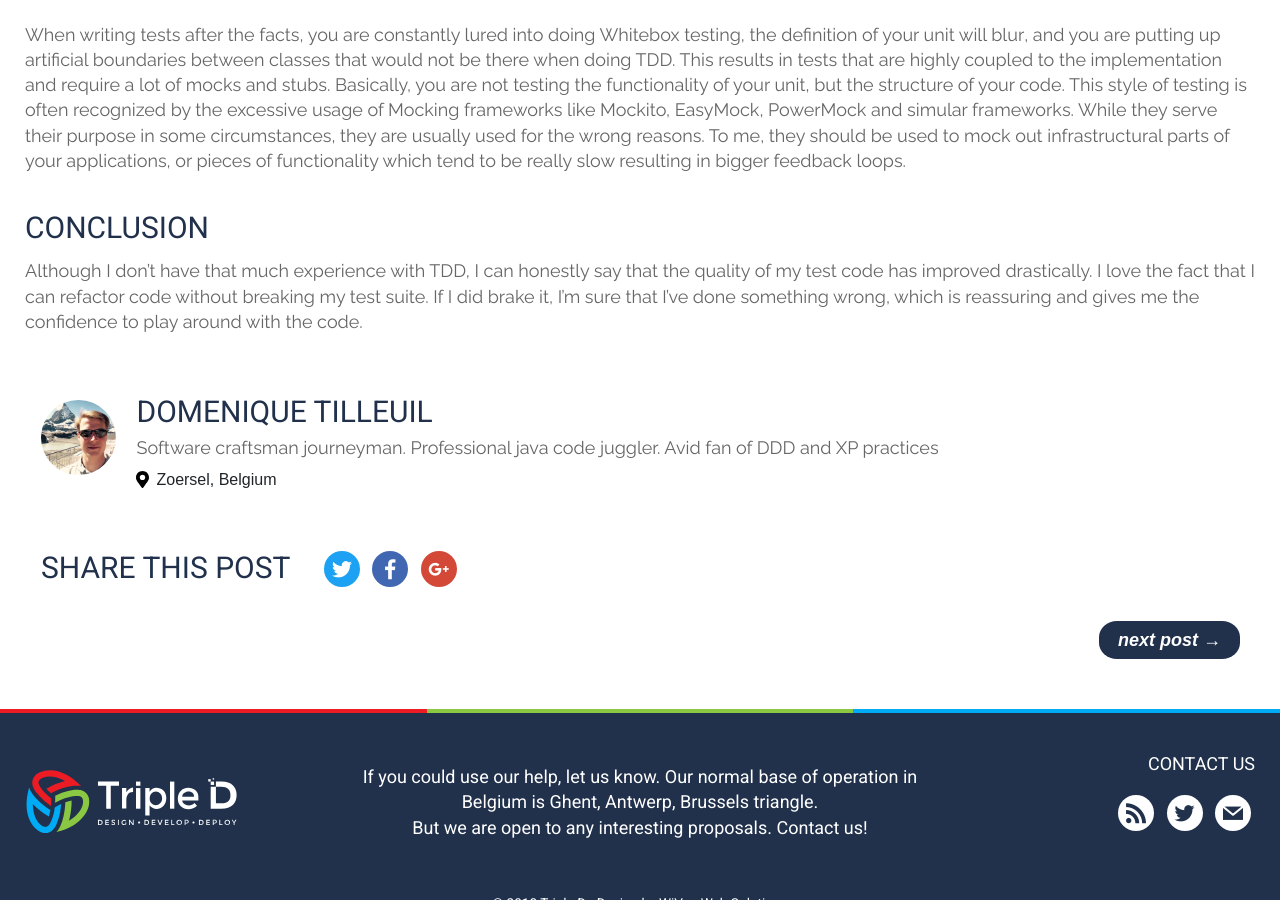
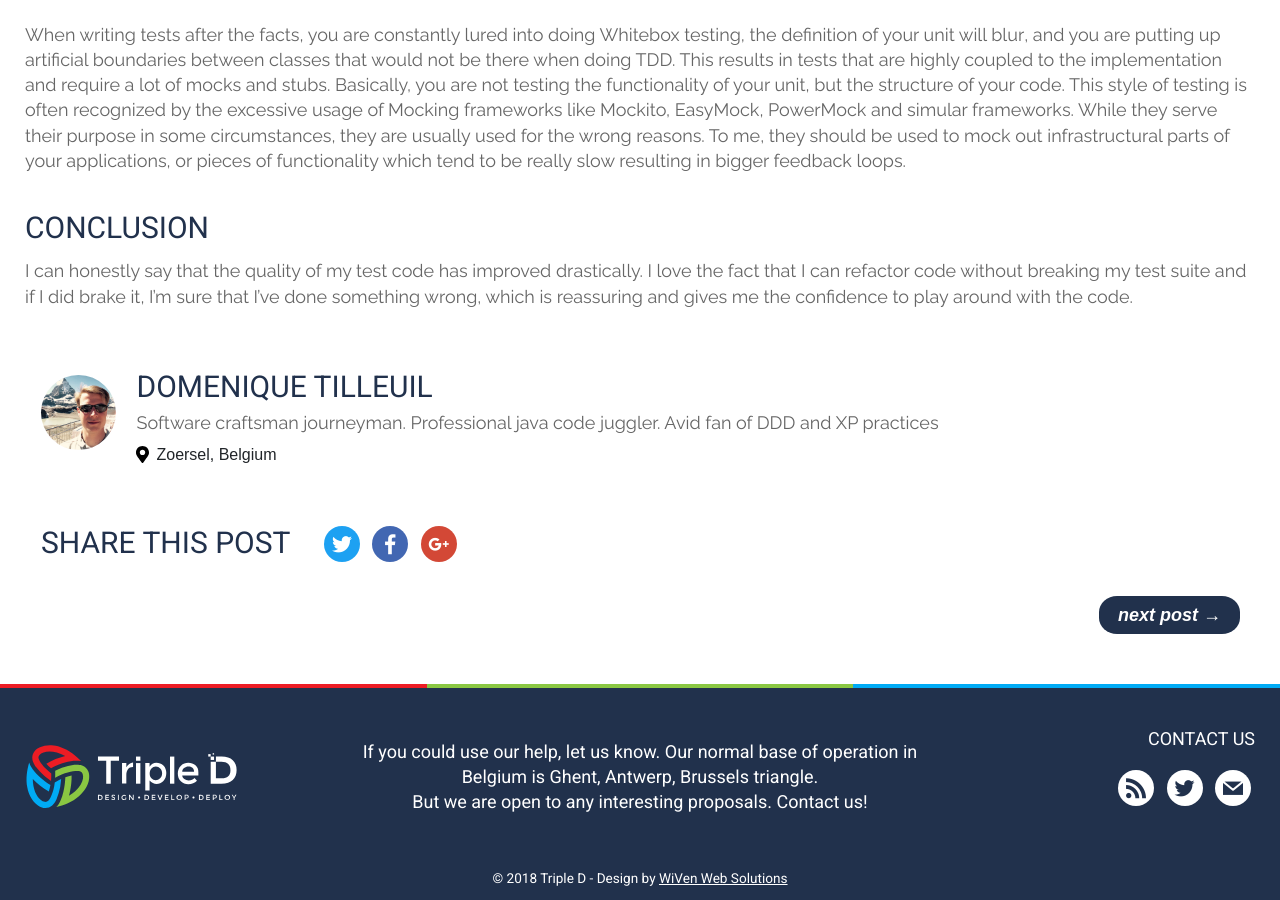
Before and after one commit to tripledio/tripledio.github.io, a Jekyll site: the page built from _posts/2016-04-14-Effects-of-TDD.md, in a window 1280 px wide and 900 px high, scrolled down 1963 px. Built offline with Jekyll 4.4.1, drawn with Linux system fonts in a browser that asks for light colours.

Commit message:
times change.... I guess

```diff
--- a/_posts/2016-04-14-Effects-of-TDD.md
+++ b/_posts/2016-04-14-Effects-of-TDD.md
@@ -74,6 +74,5 @@ they should be used to mock out infrastructural parts of your applications, or p
 really slow resulting in bigger feedback loops.
 
 ## Conclusion
-Although I don't have that much experience with TDD, I can honestly say that the quality of my test code has
-improved drastically. I love the fact that I can refactor code without breaking my test suite. If I did brake it,
+I can honestly say that the quality of my test code has improved drastically. I love the fact that I can refactor code without breaking my test suite and if I did brake it,
 I'm sure that I've done something wrong, which is reassuring and gives me the confidence to play around with the code.
```
